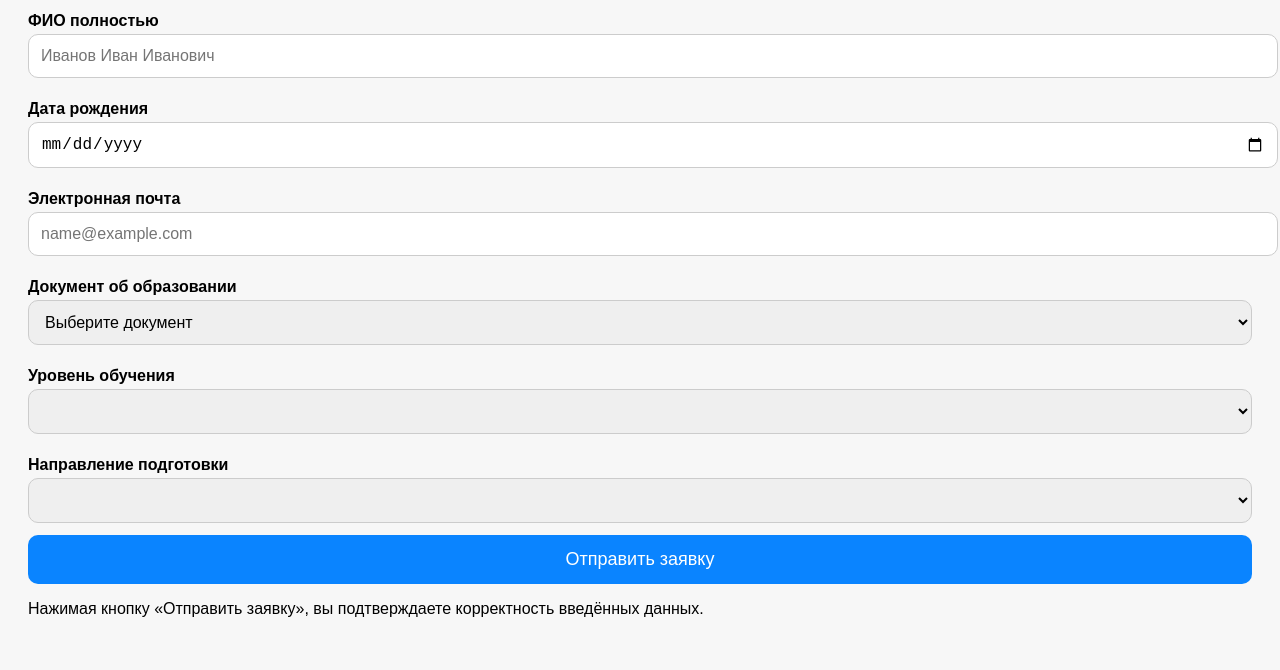
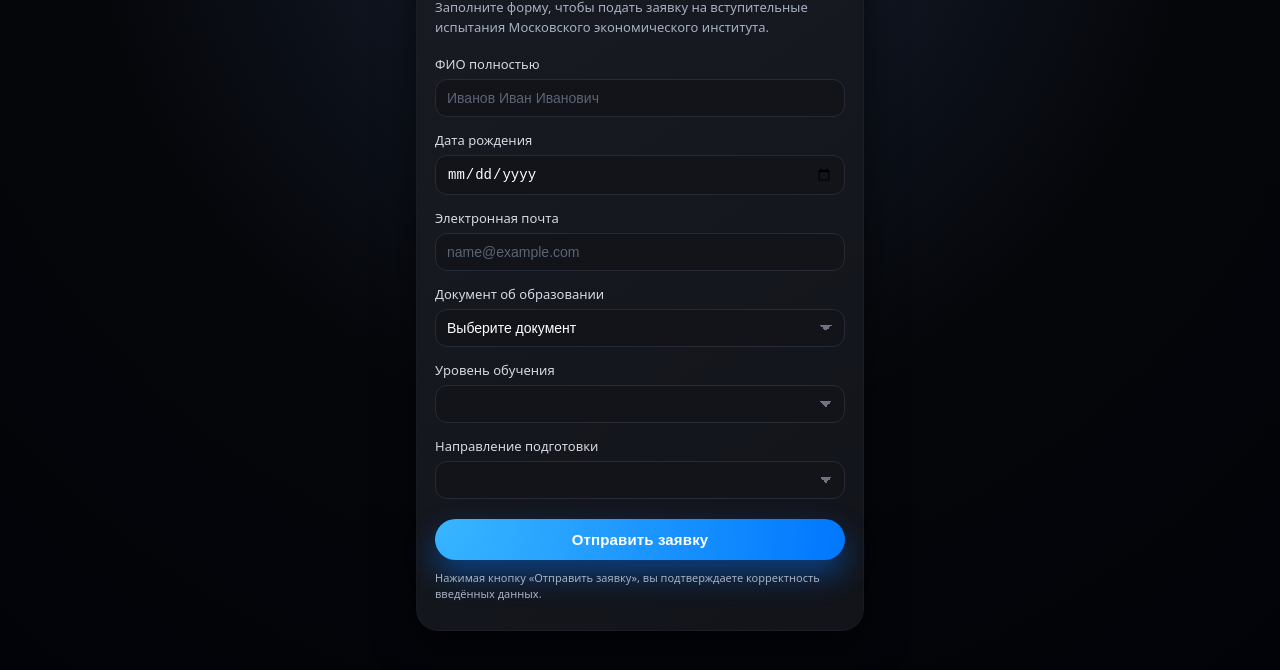
Before and after one commit to aramyanvs/exam-bot-webapp, a plain HTML site: page index.html in a window 1280 px wide. Shown: the part 130-800 px from the top of the page. Drawn offline with Linux system fonts and the light colour scheme.

Commit message:
Refactor CSS variables and update styles

```diff
--- a/style.css
+++ b/style.css
@@ -1,34 +1,174 @@
-body {
-  font-family: sans-serif;
-  padding: 20px;
-  background: #f7f7f7;
+:root {
+  --bg: #0f1116;
+  --card-bg: #181b22;
+  --accent: #2ea6ff;
+  --accent-soft: rgba(46, 166, 255, 0.18);
+  --text-main: #ffffff;
+  --text-muted: #a7b0c3;
+  --error: #ff4c4c;
+  --border: #262b36;
+  --radius-lg: 18px;
+  --radius-md: 12px;
+  --shadow-soft: 0 18px 40px rgba(0, 0, 0, 0.55);
 }
 
-h2 {
-  margin-bottom: 20px;
+*,
+*::before,
+*::after {
+  box-sizing: border-box;
+}
+
+html,
+body {
+  margin: 0;
+  padding: 0;
+  width: 100%;
+  height: 100%;
+  font-family: system-ui, -apple-system, BlinkMacSystemFont, "SF Pro Text",
+    "Segoe UI", sans-serif;
+  color: var(--text-main);
+  background: radial-gradient(circle at top, #182233 0, #05060a 55%, #020308 100%);
+}
+
+body {
+  display: flex;
+  align-items: stretch;
+  justify-content: center;
+}
+
+.page {
+  width: 100%;
+  max-width: 480px;
+  margin: 0 auto;
+  padding: 16px;
+  display: flex;
+  align-items: center;
+  justify-content: center;
+}
+
+.card {
+  width: 100%;
+  background: linear-gradient(145deg, #181b22, #12141a);
+  border-radius: 22px;
+  padding: 20px 18px 18px;
+  box-shadow: var(--shadow-soft);
+  border: 1px solid rgba(255, 255, 255, 0.02);
+}
+
+h1 {
+  margin: 0 0 8px;
+  font-size: 22px;
+  font-weight: 650;
+  letter-spacing: 0.01em;
+}
+
+.subtitle {
+  margin: 0 0 18px;
+  font-size: 13px;
+  line-height: 1.5;
+  color: var(--text-muted);
+}
+
+.field {
+  margin-bottom: 14px;
 }
 
 label {
   display: block;
-  margin: 10px 0 4px;
-  font-weight: bold;
+  margin-bottom: 6px;
+  font-size: 13px;
+  font-weight: 500;
+  color: #d5d9e4;
 }
 
-input, select {
+input,
+select {
   width: 100%;
-  padding: 12px;
-  border-radius: 10px;
-  border: 1px solid #ccc;
-  margin-bottom: 12px;
-  font-size: 16px;
+  padding: 10px 11px;
+  border-radius: var(--radius-md);
+  border: 1px solid var(--border);
+  background: #12141a;
+  color: var(--text-main);
+  font-size: 14px;
+  outline: none;
+  transition:
+    border-color 0.15s ease,
+    box-shadow 0.15s ease,
+    background-color 0.15s ease;
+  appearance: none;
 }
 
-button {
+input::placeholder {
+  color: #5c6475;
+}
+
+input:focus,
+select:focus {
+  border-color: var(--accent);
+  box-shadow: 0 0 0 1px var(--accent-soft);
+  background: #141821;
+}
+
+select {
+  background-image: linear-gradient(45deg, transparent 50%, #6c7384 50%),
+    linear-gradient(135deg, #6c7384 50%, transparent 50%);
+  background-position: calc(100% - 18px) 50%, calc(100% - 12px) 50%;
+  background-size: 6px 6px, 6px 6px;
+  background-repeat: no-repeat;
+}
+
+.btn {
+  margin-top: 6px;
   width: 100%;
-  padding: 14px;
-  background: #0a84ff;
+  padding: 12px 14px;
+  border-radius: 999px;
   border: none;
-  color: white;
-  border-radius: 10px;
-  font-size: 18px;
+  font-size: 15px;
+  font-weight: 600;
+  letter-spacing: 0.01em;
+  color: #ffffff;
+  background: radial-gradient(circle at 0 0, #39b6ff, #0077ff);
+  cursor: pointer;
+  box-shadow: 0 14px 30px rgba(0, 119, 255, 0.45);
+  transition:
+    transform 0.12s ease,
+    box-shadow 0.12s ease,
+    filter 0.12s ease;
 }
+
+.btn:active {
+  transform: translateY(1px) scale(0.99);
+  box-shadow: 0 8px 20px rgba(0, 119, 255, 0.4);
+  filter: brightness(0.96);
+}
+
+.footer {
+  margin-top: 10px;
+  font-size: 11px;
+  line-height: 1.4;
+  color: var(--text-muted);
+}
+
+/* Мобильные правки */
+@media (max-width: 360px) {
+  .card {
+    padding: 16px 14px 14px;
+  }
+
+  h1 {
+    font-size: 20px;
+  }
+
+  .subtitle {
+    font-size: 12px;
+  }
+
+  input,
+  select {
+    font-size: 13px;
+  }
+
+  .btn {
+    font-size: 14px;
+  }
+}
```
